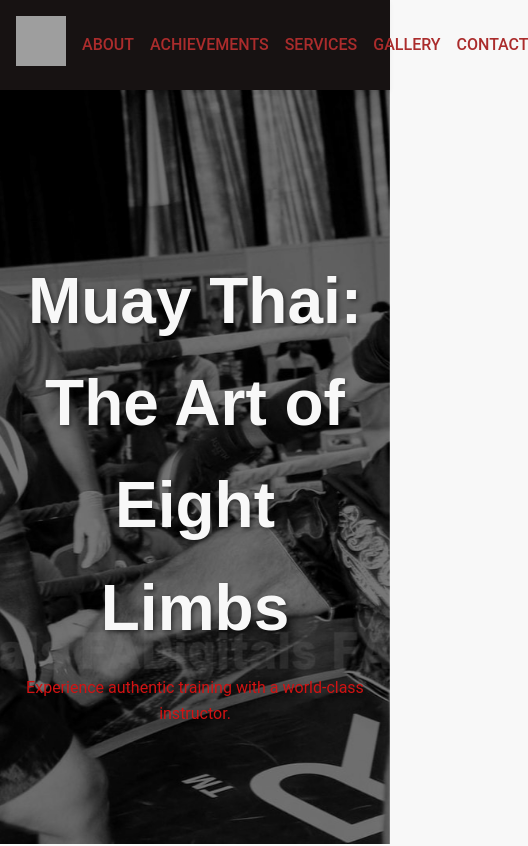
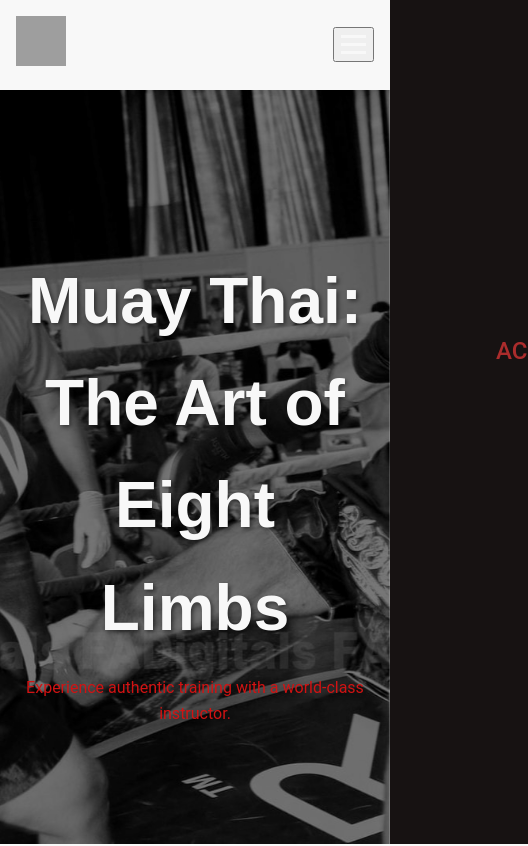
Before and after one commit to AparnaRaj23/portfolio-saif-thai-boxer, a Next.js app: page / in a window 390 px wide. Shown: the top 846 px of the page, 528 px wide, since content can reach past the window. Built offline with nearby package versions, Linux system fonts and the light colour scheme; grey boxes are pictures that could not be loaded.

Commit message:
Hamburger and nav bar scroll behaviour

```diff
--- a/src/app/globals.css
+++ b/src/app/globals.css
@@ -23,7 +23,7 @@ body {
 .container {
   max-width: 1200px;
   margin: auto;
-  padding: 0 0.4rem;
+  padding: 0 5vw;
 }
 
 .header {
@@ -31,7 +31,7 @@ body {
   justify-content: space-between;
   align-items: center;
   padding: 1rem 0.5rem;
-  background-color: #171212; /* A crisp white for the navigation bar */
+  background-color: transparent;
   position: sticky;
   top: 0;
   z-index: 1000;
@@ -48,6 +48,11 @@ body {
 
 .header nav a {
   color: #AB2C2C;
+}
+
+.header.scrolled {
+  background-color: #171212;
+  box-shadow: 0 4px 10px rgba(0, 0, 0, 0.2);
 }
 
 .logo-container {
@@ -101,6 +106,7 @@ body {
   background-size: cover;
   background-position: center;
   background-attachment: fixed;
+  background-repeat: no-repeat;
   filter: brightness(0.5);
   z-index: 0;
 }
@@ -133,7 +139,7 @@ body {
 .about-content {
   display: flex;
   align-items: center;
-  gap: 1rem;
+  gap: 2rem;
   flex-wrap: wrap;
 }
 
@@ -318,3 +324,57 @@ body {
   z-index: 3;
   position: relative;
 }
+
+---
+/* Mobile Navigation & Hamburger Menu */
+.hamburger {
+  display: none; /* Hide on desktop */
+  background: none;
+  border: none;
+  cursor: pointer;
+  padding: 10px;
+  position: relative;
+  z-index: 1100;
+}
+
+.hamburger .bar {
+  display: block;
+  width: 25px;
+  height: 3px;
+  background-color: #F8F8F8; /* Use light-color for visibility against dark header */
+  margin: 5px 0;
+  transition: transform 0.3s ease, opacity 0.3s ease;
+}
+
+/* 📱 Mobile Styles */
+@media (max-width: 768px) {
+  .hamburger {
+    display: block; /* Show hamburger on mobile */
+  }
+
+  .nav {
+    display: flex;
+    flex-direction: column;
+    position: fixed;
+    top: 0;
+    left: 0;
+    width: 100%;
+    height: 100vh;
+    background-color: #171212;
+    z-index: 1000;
+    justify-content: center;
+    align-items: center;
+    transform: translateX(100%); /* Hide nav off-screen */
+    transition: transform 0.3s ease-in-out;
+  }
+
+  /* When the nav is open, slide it into view */
+  .nav.nav-open {
+    transform: translateX(0);
+  }
+
+  .nav a {
+    font-size: 1.5rem;
+    margin: 1rem 0;
+  }
+}
--- a/src/app/page.js
+++ b/src/app/page.js
@@ -1,4 +1,5 @@
 "use client";
+import { useState, useEffect } from 'react';
 import "slick-carousel/slick/slick.css";
 import "slick-carousel/slick/slick-theme.css";
 import Image from 'next/image';
@@ -6,6 +7,26 @@ import Slider from "react-slick";
 
 
 export default function Home() {
+  const [isNavOpen, setIsNavOpen] = useState(false); // State for mobile nav
+  const [isScrolled, setScrolled] = useState(false);
+
+  const toggleNav = () => {
+    setIsNavOpen(!isNavOpen);
+  };
+
+  useEffect(() => {
+    const handleScroll = () => {
+      const isPastThreshold = window.scrollY > 50;
+      setScrolled(isPastThreshold);
+    };
+
+    window.addEventListener('scroll', handleScroll);
+
+    // Clean up the event listener when the component unmounts
+    return () => {
+      window.removeEventListener('scroll', handleScroll);
+    };
+  }, []);
 
   const galleryImages = [
     { src: "https://cdn.onefc.com/wp-content/uploads/2017/01/Muay-Thai-AO1U0173.jpg", alt: "Muay Thai training in action" },
@@ -32,7 +53,7 @@ export default function Home() {
 
   return (
     <div>
-      <header className="header">
+      <header className={`header ${isScrolled ? 'scrolled' : ''}`}>
         <div className="container">
           <div className="logo-container">
             <a href="/">
@@ -44,13 +65,22 @@ export default function Home() {
               />
             </a>
           </div>
-          <nav className="nav">
-            <a href="#about">About</a>
-            <a href="#achievements">Achievements</a>
-            <a href="#services">Services</a>
-            <a href="#gallery">Gallery</a>
-            <a href="#contact">Contact</a>
+
+          {/* Navigation Links with conditional class */}
+          <nav className={`nav ${isNavOpen ? 'nav-open' : ''}`}>
+            <a href="#about" onClick={() => setIsNavOpen(false)}>About</a>
+            <a href="#achievements" onClick={() => setIsNavOpen(false)}>Achievements</a>
+            <a href="#services" onClick={() => setIsNavOpen(false)}>Services</a>
+            <a href="#gallery" onClick={() => setIsNavOpen(false)}>Gallery</a>
+            <a href="#contact" onClick={() => setIsNavOpen(false)}>Contact</a>
           </nav>
+
+          {/* Hamburger Menu Icon */}
+          <button className="hamburger" onClick={toggleNav}>
+            <span className="bar"></span>
+            <span className="bar"></span>
+            <span className="bar"></span>
+          </button>
         </div>
       </header>
 
```
Also changed, not shown: 1 other file (tests, documents, lock files or other folders).
